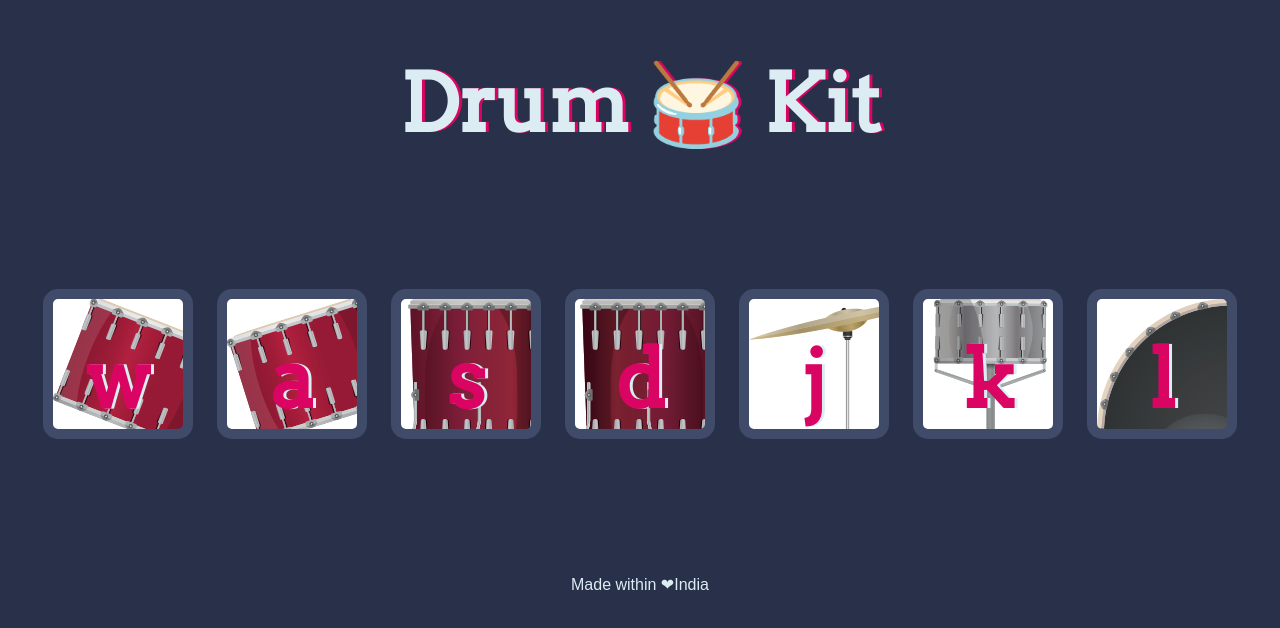
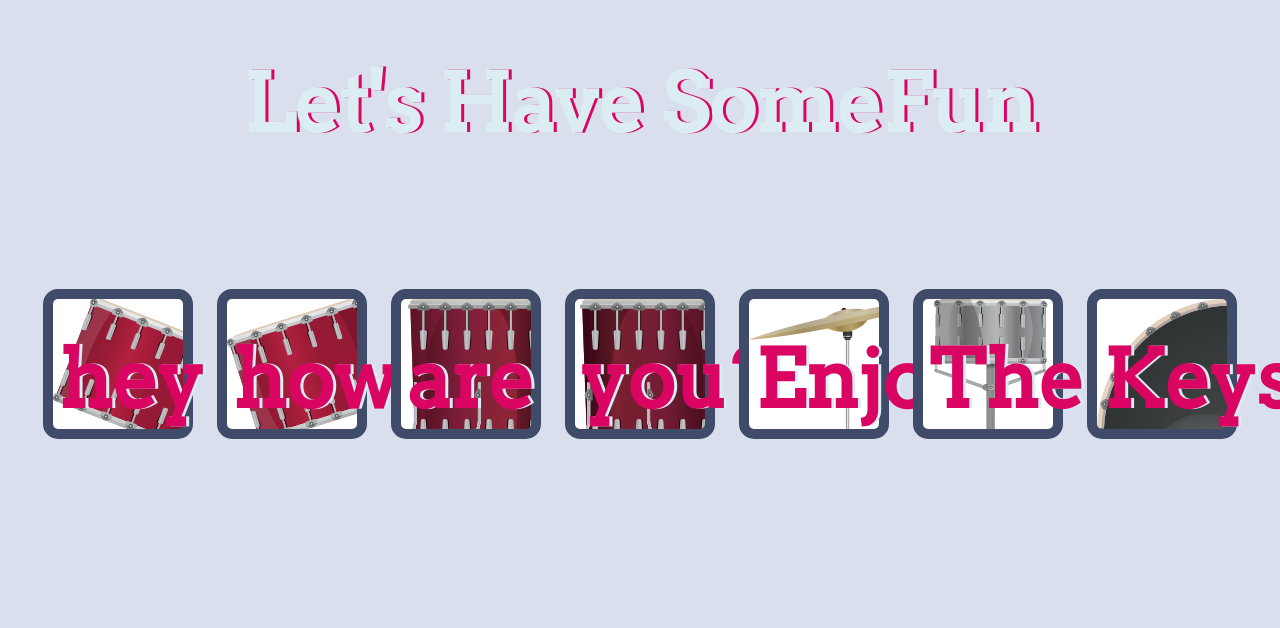
Before and after one commit to Aparna02sajeevan/Drums, a plain HTML site: page index.html in a window 1280 px wide. Drawn offline with Linux system fonts and the light colour scheme.

Commit message:
Pending changes exported from your codespace

```diff
--- a/index.html
+++ b/index.html
@@ -8,20 +8,20 @@
     <link href="https://fonts.googleapis.com/css?family=Arvo" rel="stylesheet">
 </head>
 <body>
-    <h1 id="drum">Drum 🥁 Kit</h1>
+    <h1 id="drum">Let's Have SomeFun</h1>
     <div class="set">
-        <button class="w drum">w</button>
-        <button class="a drum">a</button>
-        <button class="s drum">s</button>
-        <button class="d drum">d</button>
-        <button class="j drum">j</button>
-        <button class="k drum">k</button>
-        <button class="l drum">l</button>
+        <button class="w drum">hey</button>
+        <button class="a drum">how</button>
+        <button class="s drum">are</button>
+        <button class="d drum">you?</button>
+        <button class="j drum">Enjoy</button>
+        <button class="k drum">The</button>
+        <button class="l drum">Keys</button>
     </div>
 
     <script src="index.js"></script>
 </body>
 <footer>
-    Made within ❤India
+
 </footer>
 </html>
--- a/styles.css
+++ b/styles.css
@@ -1,6 +1,6 @@
 body {
   text-align: center;
-  background-color: #283149;
+  background-color: #d9dfed;
 }
 
 h1 {
```
